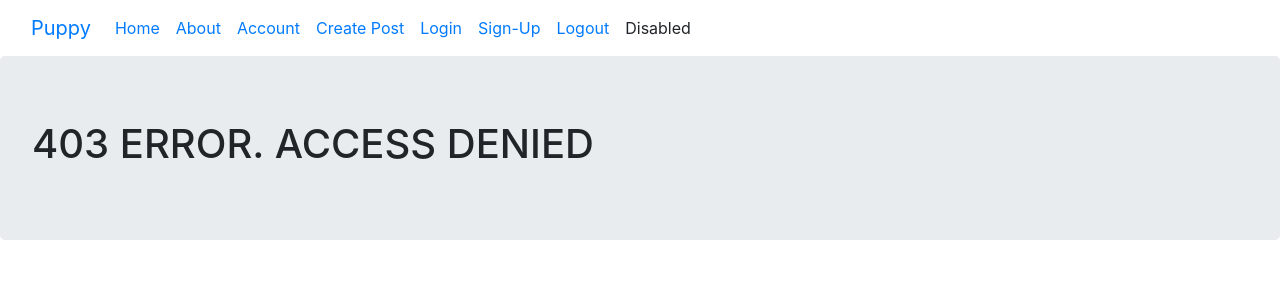
After one commit to Kinchie14/Blog-Post, a Flask app: template website/templates/error_pages/403.html in a window 1280 px wide. The commit adds this page. Shown: the top 300 px of the page. Run offline with Flask 2, Linux system fonts and the light colour scheme; the template is opened without the code that fills it, so the values that code supplies are empty; some libraries are stand-ins or nearby versions.

Commit message:
some error handler

```diff
--- a/website/__init__.py
+++ b/website/__init__.py
@@ -2,6 +2,7 @@
 from flask import Flask
 from website.core.views import core
 from website.users.views import users
+from website.errorpage.errorhandler import error_pages
 
 
 
@@ -10,3 +11,4 @@ app = Flask(__name__)
 
 app.register_blueprint(core, url_prefix='/')
 app.register_blueprint(users, url_prefix='/')
+app.register_blueprint(error_pages, url_prefix='/')
--- a/website/templates/base.html
+++ b/website/templates/base.html
@@ -15,7 +15,7 @@
 
     <nav class="navbar navbar-expand-lg bg-body-tertiary">
         <div class="container-fluid">
-          <a class="navbar-brand" href="#">Navbar</a>
+          <a class="navbar-brand" href="#">Puppy</a>
           <button class="navbar-toggler" type="button" data-bs-toggle="collapse" data-bs-target="#navbarNavAltMarkup" aria-controls="navbarNavAltMarkup" aria-expanded="false" aria-label="Toggle navigation">
             <span class="navbar-toggler-icon"></span>
           </button>
--- /dev/null
+++ b/website/templates/error_pages/403.html
@@ -0,0 +1,7 @@
+{%extends "base.html"%}
+
+{% block content %}
+    <div class="jumbotron">
+        <h1>403 ERROR. ACCESS DENIED</h1>
+    </div>
+{% endblock %}
```
Also changed, not shown: website/errorpage/errorhandler.py (added, +12 -0 lines), website/templates/error_pages/404.html (added, +7 -0 lines).
